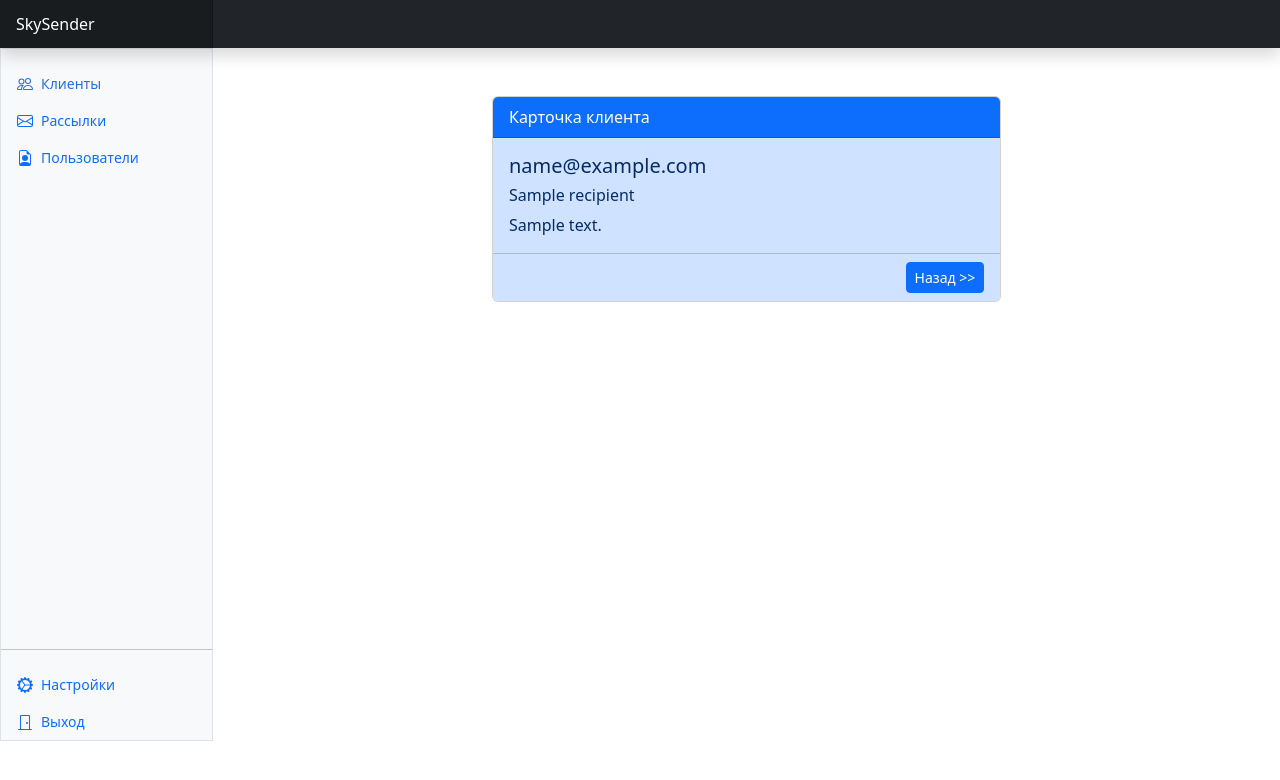
After one commit to obladishka/SkySender, a Django app: page /recipients/1/ in a window 1280 px wide. The commit adds this page. Shown: the top 780 px of the page. Run offline with Django 5.2, Linux system fonts and the light colour scheme; a user stored in the database is signed in; tables that the repository leaves empty hold one stand-in row (values such as "Sample post"); some libraries are stand-ins or nearby versions.

Commit message:
add recipient detail view

```diff
--- /dev/null
+++ b/mailings/templates/mailings/recipient_detail.html
@@ -0,0 +1,19 @@
+{% extends "mailings/base.html" %}
+{% block content %}
+<main class="col-md-9 ms-sm-auto col-lg-10 px-md-4 mt-5">
+    <div class="d-flex justify-content-center">
+        <div class="card col-6">
+            <div class="card-header bg-primary text-white">
+                Карточка клиента
+            </div>
+            <div class="card-body bg-primary-subtle text-primary-emphasis">
+                <h5 class="card-title">{{ recipient.email }}</h5>
+                <h6 class="card-title">{{ recipient.name }}</h6>
+                <p class="card-text">{{ recipient.comment }}</p>
+            </div>
+            <div class="card-footer bg-primary-subtle text-primary-emphasis text-end">
+                <a href="{% url 'mailings:recipient_list' %}" class="btn btn-sm btn-primary">Назад >></a>
+            </div>
+        </div>
+    </div>
+    {% endblock %}
--- a/mailings/templates/mailings/recipient_list.html
+++ b/mailings/templates/mailings/recipient_list.html
@@ -17,7 +17,7 @@
         </tr>
         </thead>
         <tbody class="table-group-divider">
-        {% if request.resolver_match.view_name == 'mailings:add_recipient' %}
+        {% if request.resolver_match.view_name == 'mailings:add_recipient' or request.resolver_match.view_name == 'mailings:edit_recipient' %}
         <tr>
             <form method="post" enctype="multipart/form-data">
             {% csrf_token %}
@@ -40,7 +40,7 @@
             <td>
                 <div class="d-flex justify-content-between align-items-center">
                     <a type="button" class="btn btn-link link-underline-opacity-0"
-                       href="#">
+                       href="{% url 'mailings:recipient_detail' recipient.pk %}">
                         <svg xmlns="http://www.w3.org/2000/svg" width="16" height="16" fill="currentColor"
                              class="bi bi-eye" viewBox="0 0 16 16">
                             <path d="M16 8s-3-5.5-8-5.5S0 8 0 8s3 5.5 8 5.5S16 8 16 8M1.173 8a13 13 0 0 1 1.66-2.043C4.12 4.668 5.88 3.5 8 3.5s3.879 1.168 5.168 2.457A13 13 0 0 1 14.828 8q-.086.13-.195.288c-.335.48-.83 1.12-1.465 1.755C11.879 11.332 10.119 12.5 8 12.5s-3.879-1.168-5.168-2.457A13 13 0 0 1 1.172 8z"/>
@@ -48,7 +48,7 @@
                         </svg>
                     </a>
                     <a type="button" class="btn btn-link link-underline-opacity-0"
-                       href="#">
+                       href="{% url 'mailings:edit_recipient' recipient.pk %}">
                         <svg xmlns="http://www.w3.org/2000/svg" width="16" height="16" fill="currentColor"
                              class="bi bi-pencil-square" viewBox="0 0 16 16">
                             <path d="M15.502 1.94a.5.5 0 0 1 0 .706L14.459 3.69l-2-2L13.502.646a.5.5 0 0 1 .707 0l1.293 1.293zm-1.75 2.456-2-2L4.939 9.21a.5.5 0 0 0-.121.196l-.805 2.414a.25.25 0 0 0 .316.316l2.414-.805a.5.5 0 0 0 .196-.12l6.813-6.814z"/>
--- a/mailings/urls.py
+++ b/mailings/urls.py
@@ -4,7 +4,7 @@ from django.urls import path
 from django.views.decorators.cache import cache_page
 
 from mailings.apps import MailingsConfig
-from mailings.views import MainView, RecipientCreateView, RecipientListView
+from mailings.views import MainView, RecipientCreateView, RecipientDetailView, RecipientListView, RecipientUpdateView
 
 app_name = MailingsConfig.name
 
@@ -12,6 +12,8 @@ urlpatterns = [
     path("", MainView.as_view(), name="main"),
     path("recipients/", RecipientListView.as_view(), name="recipient_list"),
     path("recipients/new", RecipientCreateView.as_view(), name="add_recipient"),
+    path("recipients/<int:pk>/edit/", RecipientUpdateView.as_view(), name="edit_recipient"),
+    path("recipients/<int:pk>/", RecipientDetailView.as_view(), name="recipient_detail"),
     # path("detail/<int:pk>/", cache_page(60 * 15)(ProductDetailView.as_view()), name="product_detail"),
     # path("new/", ProductCreateView.as_view(), name="add_product"),
     # path("<int:pk>/edit/", ProductUpdateView.as_view(), name="edit_product"),
--- a/mailings/views.py
+++ b/mailings/views.py
@@ -1,6 +1,6 @@
 from django.contrib.auth.mixins import LoginRequiredMixin, PermissionRequiredMixin
 from django.urls import reverse_lazy
-from django.views.generic import CreateView, DetailView, ListView, TemplateView
+from django.views.generic import CreateView, DetailView, ListView, TemplateView, UpdateView
 
 from mailings.forms import RecipientForm
 from mailings.models import Recipient
@@ -32,6 +32,7 @@ class RecipientDetailView(LoginRequiredMixin, PermissionRequiredMixin, DetailVie
 
     model = Recipient
     permission_required = "mailings.view_recipient"
+    context_object_name = "recipient"
 
 
 class RecipientCreateView(LoginRequiredMixin, PermissionRequiredMixin, CreateView):
@@ -49,3 +50,13 @@ class RecipientCreateView(LoginRequiredMixin, PermissionRequiredMixin, CreateVie
         recipient.owner = self.request.user
         recipient.save()
         return super().form_valid(form)
+
+
+class RecipientUpdateView(LoginRequiredMixin, PermissionRequiredMixin, UpdateView):
+    """Класс для отображения подробной информации о клиенте."""
+
+    model = Recipient
+    form_class = RecipientForm
+    success_url = reverse_lazy("mailings:recipient_list")
+    permission_required = "mailings.change_recipient"
+    template_name = "mailings/recipient_list.html"
```
